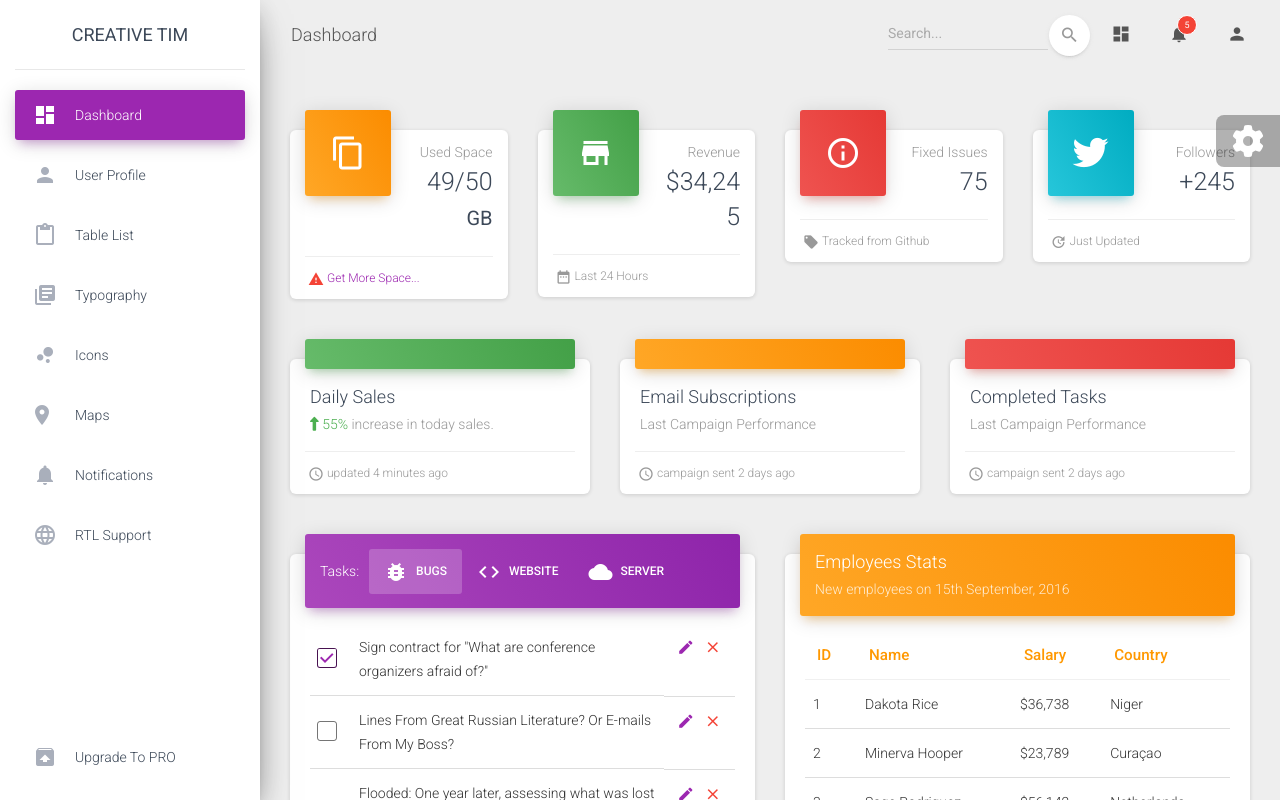
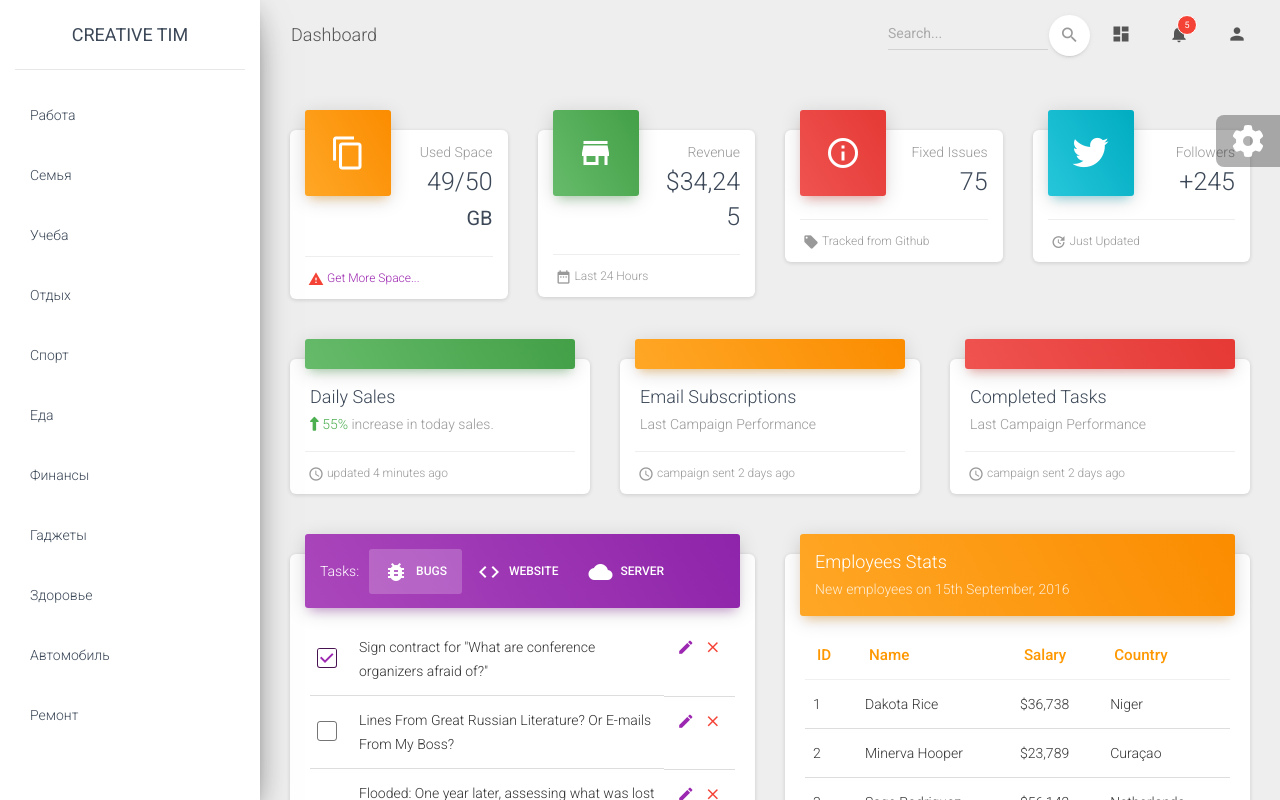
Before and after one commit to JavaThrone/angular-todo-app, an Angular app: page / in a window 1280 px wide. Shown: the top 800 px of the page. Built offline with nearby package versions, Linux system fonts and the light colour scheme.

Commit message:
added category in the left corner

```diff
--- a/src/app/data/TestData.ts
+++ b/src/app/data/TestData.ts
@@ -26,8 +26,6 @@ export class TestData {
     {id: 4, title: 'Очень срочно!!', color: '#F1128D'}
   ];
 
-
-  // не забывать - индексация приоритетов и категорий начинается с нуля
   static tasks: Task[] = [
     {
       id: 1,
--- a/src/app/service/data-handler.service.ts
+++ b/src/app/service/data-handler.service.ts
@@ -1,9 +1,16 @@
-import { Injectable } from '@angular/core';
+import {Injectable} from '@angular/core';
+import {Category} from '../model/Category';
+import {TestData} from '../data/TestData';
 
 @Injectable({
   providedIn: 'root'
 })
 export class DataHandlerService {
 
-  constructor() { }
+  constructor() {
+  }
+
+  getCategories(): Category[] {
+    return TestData.categories;
+  }
 }
--- a/src/app/views/categories/categories.component.html
+++ b/src/app/views/categories/categories.component.html
@@ -1,66 +1,16 @@
+<!--
+Tip 1: You can change the color of the sidebar using: data-color="purple | azure | green | orange | danger"
+Tip 2: you can also add an image using data-image tag
+-->
 <div class="sidebar" data-color="purple" data-background-color="white" data-image="../assets/img/sidebar-1.jpg">
-  <!--
-    Tip 1: You can change the color of the sidebar using: data-color="purple | azure | green | orange | danger"
-
-    Tip 2: you can also add an image using data-image tag
--->
   <div class="logo"><a href="http://www.creative-tim.com" class="simple-text logo-normal">
     Creative Tim
   </a></div>
   <div class="sidebar-wrapper">
     <ul class="nav">
-      <li class="nav-item active  ">
-        <a class="nav-link" href="./dashboard.html">
-          <i class="material-icons">dashboard</i>
-          <p>Dashboard</p>
-        </a>
-      </li>
-      <li class="nav-item ">
-        <a class="nav-link" href="./user.html">
-          <i class="material-icons">person</i>
-          <p>User Profile</p>
-        </a>
-      </li>
-      <li class="nav-item ">
-        <a class="nav-link" href="./tables.html">
-          <i class="material-icons">content_paste</i>
-          <p>Table List</p>
-        </a>
-      </li>
-      <li class="nav-item ">
-        <a class="nav-link" href="./typography.html">
-          <i class="material-icons">library_books</i>
-          <p>Typography</p>
-        </a>
-      </li>
-      <li class="nav-item ">
-        <a class="nav-link" href="./icons.html">
-          <i class="material-icons">bubble_chart</i>
-          <p>Icons</p>
-        </a>
-      </li>
-      <li class="nav-item ">
-        <a class="nav-link" href="./map.html">
-          <i class="material-icons">location_ons</i>
-          <p>Maps</p>
-        </a>
-      </li>
-      <li class="nav-item ">
-        <a class="nav-link" href="./notifications.html">
-          <i class="material-icons">notifications</i>
-          <p>Notifications</p>
-        </a>
-      </li>
-      <li class="nav-item ">
-        <a class="nav-link" href="./rtl.html">
-          <i class="material-icons">language</i>
-          <p>RTL Support</p>
-        </a>
-      </li>
-      <li class="nav-item active-pro ">
-        <a class="nav-link" href="./upgrade.html">
-          <i class="material-icons">unarchive</i>
-          <p>Upgrade to PRO</p>
+      <li *ngFor="let category of categories" class="nav-item">
+        <a class="nav-link">
+          <p>{{category.title}}</p>
         </a>
       </li>
     </ul>
--- a/src/app/views/categories/categories.component.ts
+++ b/src/app/views/categories/categories.component.ts
@@ -1,4 +1,6 @@
-import { Component, OnInit } from '@angular/core';
+import {Component, OnInit} from '@angular/core';
+import {DataHandlerService} from '../../service/data-handler.service';
+import {Category} from '../../model/Category';
 
 @Component({
   selector: 'app-categories',
@@ -7,9 +9,14 @@ import { Component, OnInit } from '@angular/core';
 })
 export class CategoriesComponent implements OnInit {
 
-  constructor() { }
+  categories: Category[];
+
+  constructor(private dataHandler: DataHandlerService) {
+  }
 
   ngOnInit(): void {
+    this.categories = this.dataHandler.getCategories();
+    console.log(this.categories);
   }
 
 }
```
Also changed, not shown: src/app/model/Category.ts (line endings or trailing spaces).
